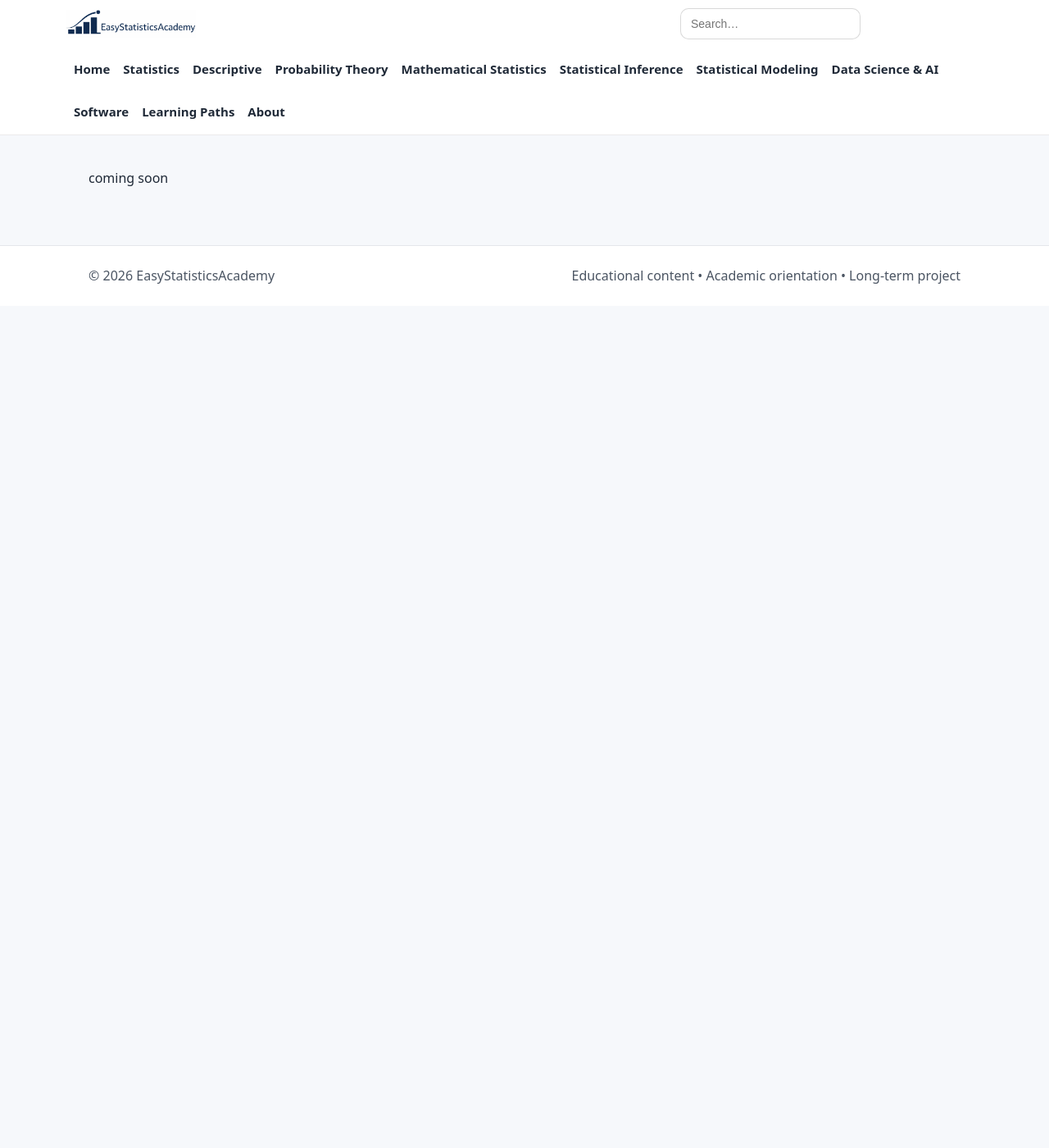
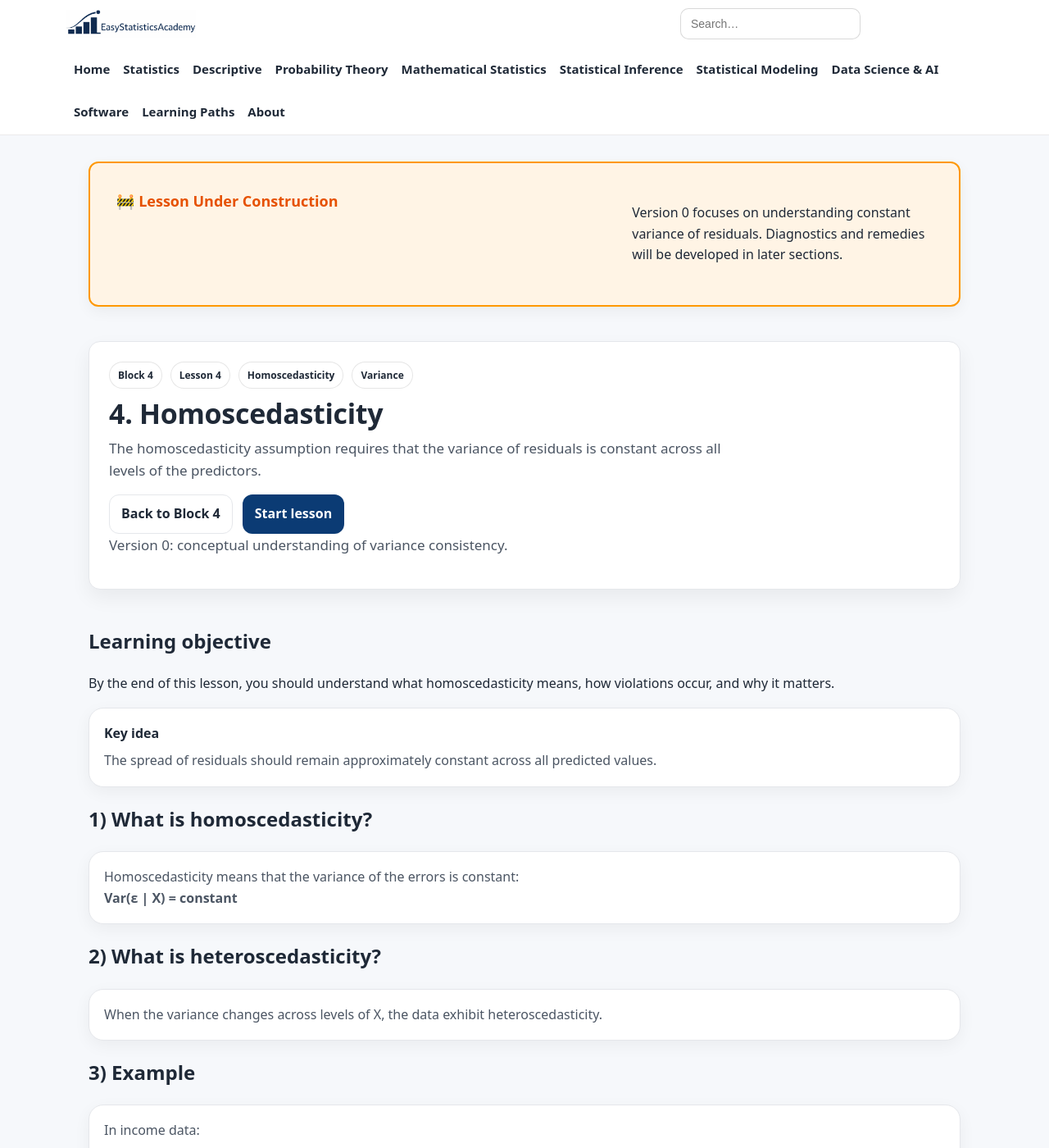
Before and after one commit to ammar-homaida-statistics/easystatisticsacademy, a Jekyll site: the page built from modeling/assumptions/homoscedasticity/index.md, in a window 1280 px wide and 1400 px high. Shown: the whole window at 82% size. Built offline with Jekyll 4.4.1, drawn with Linux system fonts in a browser that asks for light colours; our own code applies the rules of GitHub Pages for plain Markdown files; some of the changed text lies outside the part shown.

Commit message:
Add lesson content

```diff
--- a/modeling/assumptions/homoscedasticity/index.md
+++ b/modeling/assumptions/homoscedasticity/index.md
@@ -1 +1,178 @@
-coming soon
+---
+layout: default
+title: 4. Homoscedasticity
+permalink: /modeling/assumptions/homoscedasticity/
+sidebar: false
+---
+
+<!-- UNDER CONSTRUCTION -->
+<section class="section section-slim">
+  <div class="callout" style="background:#fff4e5; border:2px solid #ff9800; padding:2rem; border-radius:12px;">
+    <h2 style="color:#e65100;">🚧 Lesson Under Construction</h2>
+    <p>
+      Version 0 focuses on understanding constant variance of residuals.
+      Diagnostics and remedies will be developed in later sections.
+    </p>
+  </div>
+</section>
+
+<!-- ✅ Update last visited lesson -->
+<script>
+(function () {
+  localStorage.setItem("esa_continue_modeling_assumptions_lesson_v0", JSON.stringify({
+    url: "/modeling/assumptions/homoscedasticity/",
+    label: "Lesson 4 — Homoscedasticity",
+    ts: Date.now()
+  }));
+})();
+</script>
+
+<!-- HERO -->
+<section class="hero hero-section">
+  <div class="hero-card">
+
+    <div class="badge-row">
+      <span class="badge">Block 4</span>
+      <span class="badge">Lesson 4</span>
+      <span class="badge">Homoscedasticity</span>
+      <span class="badge">Variance</span>
+    </div>
+
+    <h1>4. Homoscedasticity</h1>
+
+    <p class="lead">
+      The homoscedasticity assumption requires that the variance of residuals
+      is constant across all levels of the predictors.
+    </p>
+
+    <div class="hero-actions">
+      <a class="btn btn-outline" href="/modeling/assumptions/">Back to Block 4</a>
+      <a class="btn" href="#lesson">Start lesson</a>
+    </div>
+
+    <p class="muted-mini">
+      Version 0: conceptual understanding of variance consistency.
+    </p>
+
+  </div>
+</section>
+
+<!-- LESSON -->
+<section class="section" id="lesson">
+
+  <h2>Learning objective</h2>
+  <p>
+    By the end of this lesson, you should understand what homoscedasticity means,
+    how violations occur, and why it matters.
+  </p>
+
+  <div class="card">
+    <h3>Key idea</h3>
+    <p>
+      The spread of residuals should remain approximately constant across all predicted values.
+    </p>
+  </div>
+
+  <h2>1) What is homoscedasticity?</h2>
+  <div class="card">
+    <p>
+      Homoscedasticity means that the variance of the errors is constant:
+    </p>
+    <p><strong>Var(ε | X) = constant</strong></p>
+  </div>
+
+  <h2>2) What is heteroscedasticity?</h2>
+  <div class="card">
+    <p>
+      When the variance changes across levels of X,
+      the data exhibit heteroscedasticity.
+    </p>
+  </div>
+
+  <h2>3) Example</h2>
+  <div class="card">
+    <p>
+      In income data:
+    </p>
+    <ul>
+      <li>Low-income observations → small variability</li>
+      <li>High-income observations → large variability</li>
+    </ul>
+  </div>
+
+  <h2>4) How violations appear</h2>
+  <div class="card">
+    <p>
+      Residual plots show patterns such as:
+    </p>
+    <ul>
+      <li>Funnel shape</li>
+      <li>Increasing or decreasing spread</li>
+    </ul>
+  </div>
+
+  <h2>5) Why it is a problem</h2>
+  <div class="card">
+    <ul>
+      <li>Standard errors become unreliable</li>
+      <li>Confidence intervals become inaccurate</li>
+      <li>Hypothesis tests may be misleading</li>
+    </ul>
+  </div>
+
+  <h2>6) What is NOT affected</h2>
+  <div class="card">
+    <p>
+      Coefficient estimates themselves may still be unbiased,
+      but their reliability is affected.
+    </p>
+  </div>
+
+  <h2>7) Common causes</h2>
+  <div class="card">
+    <ul>
+      <li>Scale effects (larger values → more variability)</li>
+      <li>Missing variables</li>
+      <li>Incorrect model form</li>
+    </ul>
+  </div>
+
+  <h2>8) Fixing heteroscedasticity</h2>
+  <div class="card">
+    <ul>
+      <li>Transform variables (e.g., log)</li>
+      <li>Use weighted regression</li>
+      <li>Improve model specification</li>
+    </ul>
+  </div>
+
+  <h2>9) Why this matters</h2>
+  <div class="card">
+    <p>
+      Homoscedasticity ensures that uncertainty is measured correctly,
+      which is essential for reliable statistical conclusions.
+    </p>
+  </div>
+
+  <div class="card">
+    <h3>Outcome of this lesson</h3>
+    <ul>
+      <li>Define homoscedasticity</li>
+      <li>Recognize heteroscedasticity</li>
+      <li>Understand consequences of violations</li>
+      <li>Interpret residual patterns</li>
+      <li>Prepare for normality assumption</li>
+    </ul>
+  </div>
+
+  <div class="card">
+    <h3>Next step</h3>
+    <p>
+      We now examine the normality assumption of residuals.
+    </p>
+    <a class="btn" href="/modeling/assumptions/normality/">
+      Next lesson: Normality →
+    </a>
+  </div>
+
+</section>
```
